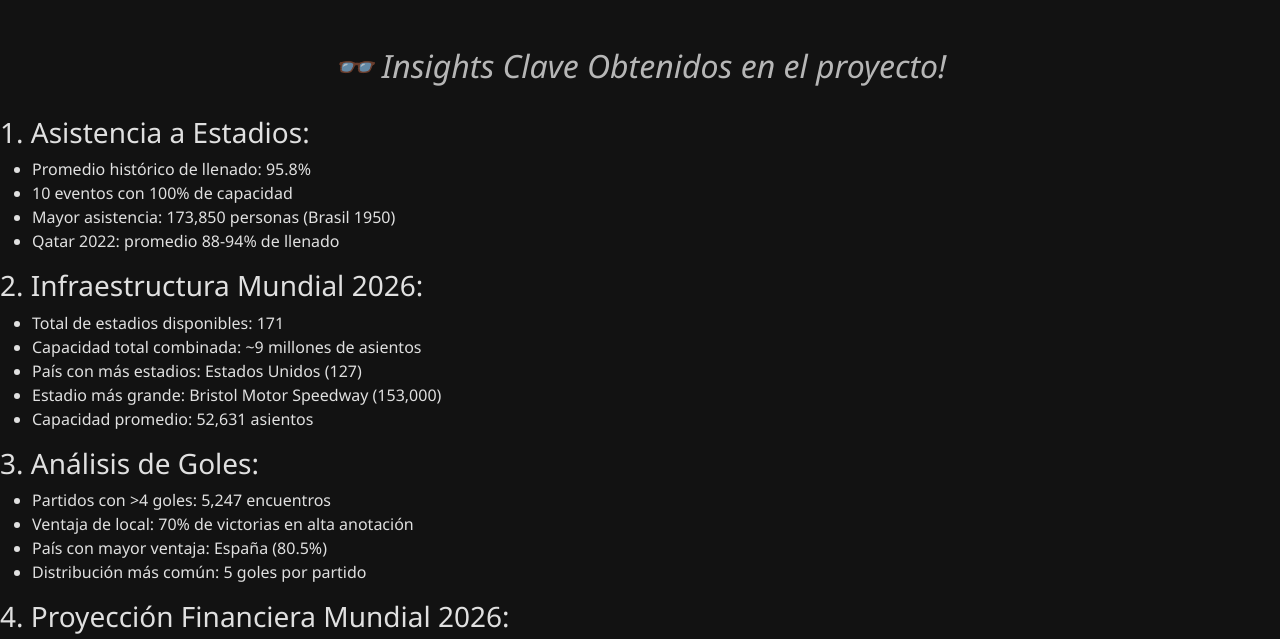
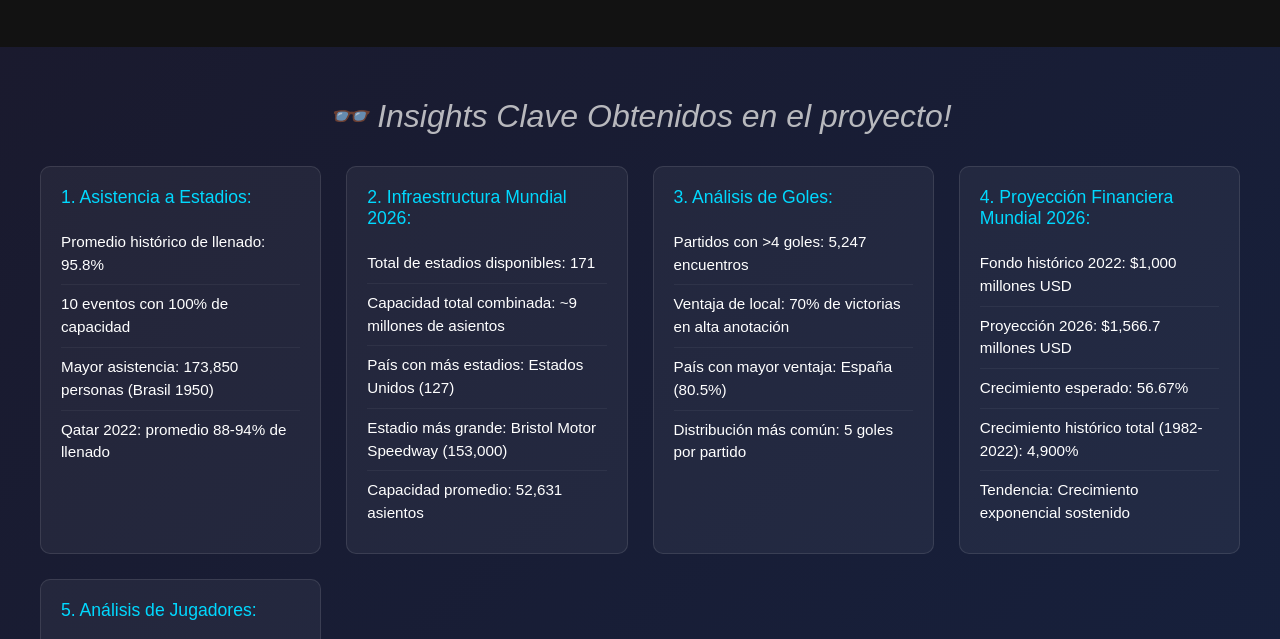
Before and after one commit to Yalbanii/aws-data-yalbani, a plain HTML site: page index.html in a window 1280 px wide. Shown: the part 4445-5084 px from the top of the page. Drawn offline with nearby package versions, Linux system fonts and the light colour scheme.

Commit message:
Add footer and insight card styles
Added styles for the footer and insight cards.

```diff
--- a/styles.css
+++ b/styles.css
@@ -251,6 +251,76 @@ body {
     opacity: 0.9;
 }
 
+/* footer complejo */
+
+.world-cup-footer {
+    background: linear-gradient(135deg, #1a1a2e 0%, #16213e 100%);
+    padding: 50px 20px;
+    color: #fff;
+    font-family: Arial, sans-serif;
+}
+
+.footer-content {
+    max-width: 1200px;
+    margin: 0 auto;
+}
+
+.insights-grid {
+    display: grid;
+    grid-template-columns: repeat(auto-fit, minmax(280px, 1fr));
+    gap: 25px;
+    margin-bottom: 40px;
+}
+
+.insight-card {
+    background: rgba(255, 255, 255, 0.05);
+    padding: 20px;
+    border-radius: 10px;
+    border: 1px solid rgba(255, 255, 255, 0.1);
+    transition: transform 0.3s ease, box-shadow 0.3s ease;
+}
+
+.insight-card:hover {
+    transform: translateY(-5px);
+    box-shadow: 0 10px 30px rgba(0, 255, 255, 0.2);
+}
+
+.insight-card h3 {
+    color: #00d9ff;
+    margin-bottom: 15px;
+    font-size: 1.1em;
+}
+
+.insight-card ul {
+    list-style: none;
+    padding: 0;
+    margin: 0;
+}
+
+.insight-card li {
+    padding: 8px 0;
+    border-bottom: 1px solid rgba(255, 255, 255, 0.05);
+    font-size: 0.95em;
+    line-height: 1.5;
+}
+
+.insight-card li:last-child {
+    border-bottom: none;
+}
+
+.footer-signature {
+    text-align: center;
+    padding-top: 30px;
+    border-top: 2px solid rgba(255, 255, 255, 0.1);
+}
+
+.footer-signature p {
+    font-size: 1.2em;
+    font-weight: bold;
+    color: #00d9ff;
+    margin: 0;
+}
+
 @media (max-width: 768px) {
     .neon-title,
     .turquesa-title {
```
